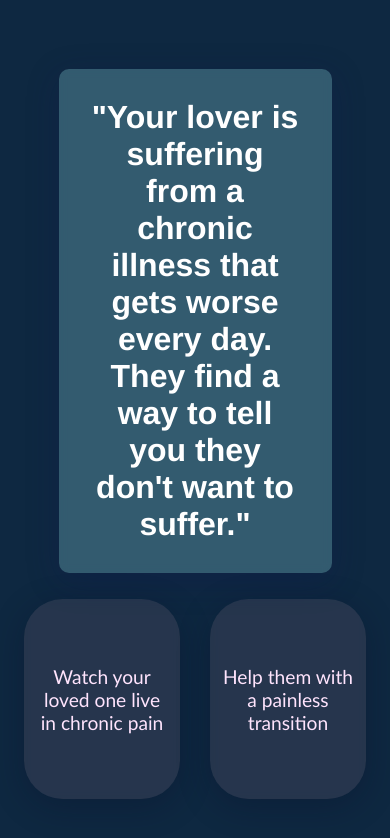
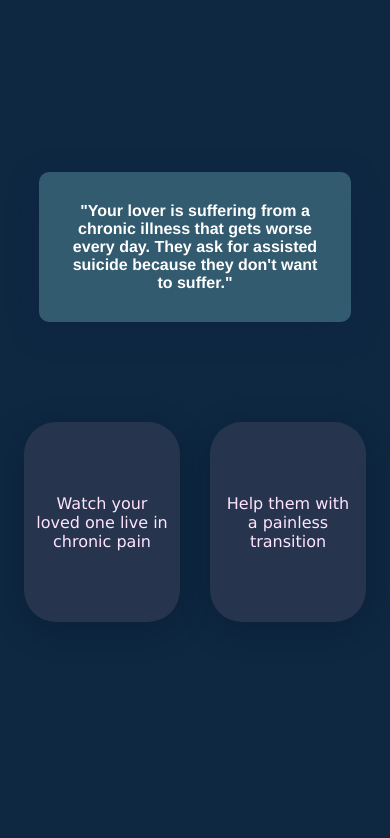
Before and after one commit to ugoxyz/MoralityQuiz, a React (Create React App) app: page / in a window 390 px wide. Both pictures are taken after a click on the element "START". Shown: the top 838 px of the page. Built offline with nearby package versions, Linux system fonts and the light colour scheme.

Commit message:
fix mobile readability

```diff
--- a/src/components/MainQuiz.css
+++ b/src/components/MainQuiz.css
@@ -34,7 +34,7 @@
         align-items: center;
         justify-content: center;
         padding: 1.2em;
-        font-size: 1em;
+        font-size: 0.6em;
         border-radius: 10em;
         height: 200px;
         width: 30vw;
@@ -42,6 +42,7 @@
         box-shadow: 0 8px 32px 0 rgba(10, 12, 41, 0.3);
         backdrop-filter: blur(4px);
         -webkit-backdrop-filter: blur(4px);
+        font-family: 'Lucida Sans Unicode', 'Lucida Grande', 'Lucida Sans', Arial, sans-serif;
     }
 
     .question-card {
@@ -63,6 +64,7 @@
         -webkit-backdrop-filter: blur(4px);
         border-radius: 10px;
         color: white;
+        font-size: 0.75em;
         padding: 30px;
         font-family: 'Franklin Gothic Medium', 'Arial Narrow', Arial, sans-serif;
         }
@@ -82,7 +84,7 @@
 }
 
 .main-question {
-    width: 70vw;
+    width: 80vw;
     margin-top: 50px;
     background: rgba(163, 241, 250, 0.25);
     box-shadow: 0 8px 32px 0 rgba(19, 23, 82, 0.3);
@@ -91,6 +93,7 @@
     border-radius: 10px;
     color: white;
     padding: 30px;
+    font-size: 1em;
     font-family: 'Franklin Gothic Medium', 'Arial Narrow', Arial, sans-serif;
 
 }
@@ -110,7 +113,7 @@
     justify-content: center;
     margin: 15px;
     padding: 50px;
-    font-size: 1.2em;
+    font-size: 1em;
     border-radius: 2em;
     min-height: 200px;
     min-width: 40vw;
@@ -120,6 +123,7 @@
     backdrop-filter: blur(4px);
     -webkit-backdrop-filter: blur(4px);
     color: rgb(255, 228, 253);
+    font-family: 'Lucida Sans Unicode', 'Lucida Grande', 'Lucida Sans', Arial, sans-serif;
 
 }
 
--- a/src/extras/QuestionBank.js
+++ b/src/extras/QuestionBank.js
@@ -1,5 +1,5 @@
 const Questions = [{
-        dilemma: "Your lover is suffering from a chronic illness that gets worse every day. They find a way to tell you they don't want to suffer.",
+        dilemma: "Your lover is suffering from a chronic illness that gets worse every day. They ask for assisted suicide because they don't want to suffer.",
         good: "Watch your loved one live in chronic pain",
         evil: "Help them with a painless transition",
     }, {
@@ -9,7 +9,7 @@ const Questions = [{
     },
 
     {
-        dilemma: "Your spouse killed someone in a hit-and-run while driving home from a birthday party you hosted.",
+        dilemma: "Your spouse killed someone in a hit-and-run while driving home from a birthday party.",
         good: "Report them to the police",
         evil: "Help them hide the crime",
     }, {
@@ -51,7 +51,7 @@ const Questions = [{
         good: "Shut your mouth",
         evil: "Accuse your friend",
     }, {
-        dilemma: "The CEO is looking for a stolen laptop, and you overheard an orphan looking for buyers for a fairly-used laptop.",
+        dilemma: "The CEO is looking for a stolen laptop. An orphan from your street just offered you a fairly-used laptop with the company's logo.",
         good: "Report the thief",
         evil: "Keep your mouth shut",
     }, {
@@ -63,7 +63,7 @@ const Questions = [{
         good: "Report the doctor and save the minor",
         evil: "Shut your mouth and save your dad",
     }, {
-        dilemma: "You receive a report that your company is about to scam 1,000 people. But you need the raise and bonus to buy a house and pay for your partner's cancer treatment.",
+        dilemma: "You discover that your company is about to scam thousands of old people. But you need the raise and bonus to buy a house and pay for your partner's cancer treatment.",
         good: "Expose the scam",
         evil: "Say nothing and get rich",
     }, {
```
